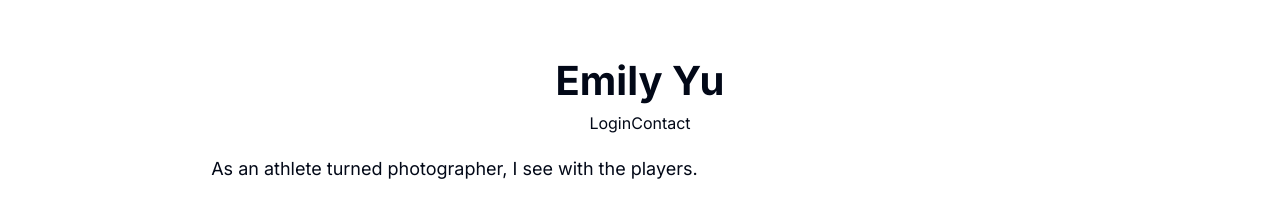
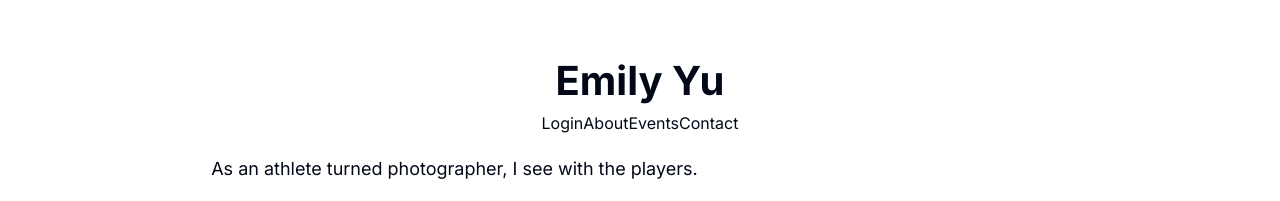
Before and after one commit to emily-yu/photo-portfolio, a Next.js app: page / in a window 1280 px wide. Shown: the top 201 px of the page. Built offline with nearby package versions, Linux system fonts and the light colour scheme.

Commit message:
add some links for now

```diff
--- a/src/app/_components/events.tsx
+++ b/src/app/_components/events.tsx
@@ -39,8 +39,10 @@ export function Events() {
       <h2 className="text-5xl font-bold">Emily Yu</h2>
       <div style={{textAlign: "center"}}>
         <div>
-          <a href="/login">Login</a>
-          <a href="/contact">Contact</a>
+        <a href="/login">Login</a>
+        <a href="/about">About</a>
+        <a href="/events">Events</a>
+        <a href="/contact">Contact</a>
         </div>
         <h4 className="text-center md:text-left text-lg mt-5 md:pl-8">As an athlete turned photographer, I see with the players.</h4>
         </div>
--- a/src/app/_components/intro.tsx
+++ b/src/app/_components/intro.tsx
@@ -38,9 +38,11 @@ export function Intro() {
 
       <h2 className="text-5xl font-bold">Emily Yu</h2>
       <div style={{textAlign: "center"}}>
-        <div>
-          <a href="/login">Login</a>
-          <a href="/contact">Contact</a>
+      <div>
+        <a href="/login">Login</a>
+        <a href="/about">About</a>
+        <a href="/events">Events</a>
+        <a href="/contact">Contact</a>
         </div>
         <h4 className="text-center md:text-left text-lg mt-5 md:pl-8">As an athlete turned photographer, I see with the players.</h4>
         </div>
```
